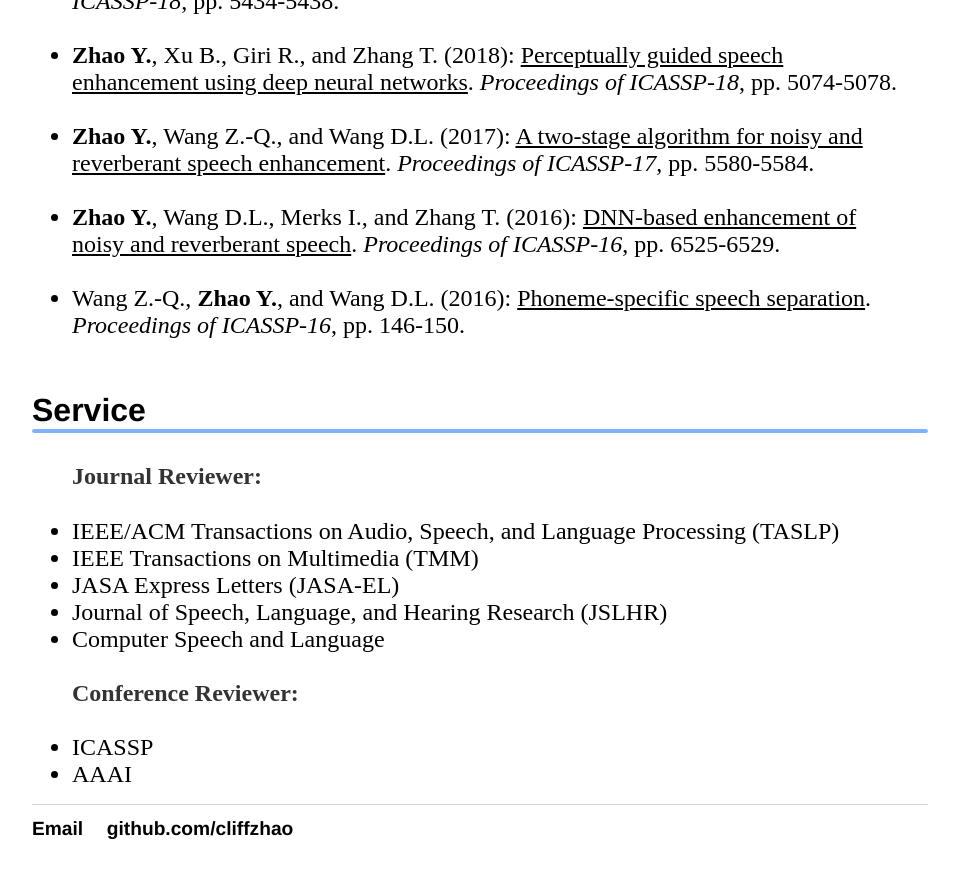
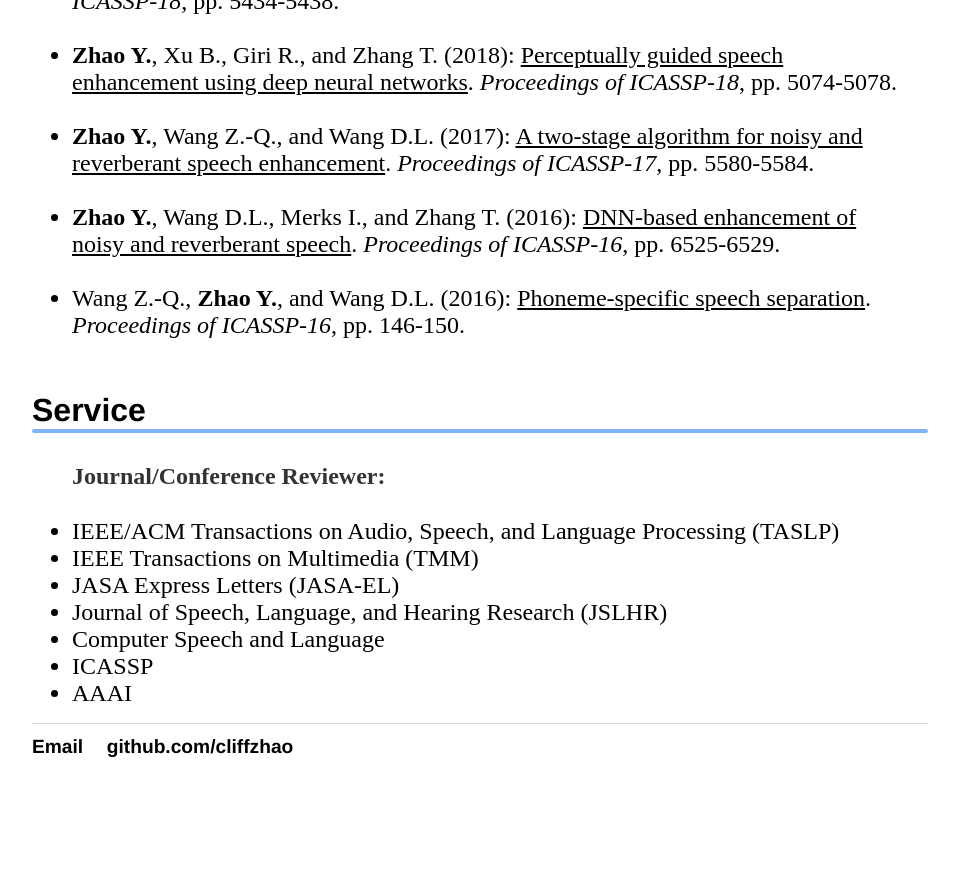
Before and after one commit to cliffzhao/cliffzhao.github.io, a Jekyll site: the page built from index.html, in a window 1280 px wide and 900 px high, scrolled down 2265 px. Shown: the top 878 px of the window, without its empty margins (160-1119 px from the left). Built offline with Jekyll 4.4.1, drawn with Linux system fonts in a browser that asks for light colours; a style sheet for code colours, icons or effects is not loaded; after the commit the page ends 3083 px from its top, so only the background shows below that.

Commit message:
Update index.html

```diff
--- a/index.html
+++ b/index.html
@@ -191,10 +191,6 @@ hearing-impaired listeners in reverberant-noisy conditions</U></a>. <cite>Journa
 	  	<li>
         	Computer Speech and Language
 	  	</li>
-		</ul>
-
-	  	<ul>
-	  	<p><strong>Conference Reviewer:</strong></p>
 
 	  	<li>
       		ICASSP
```
Also changed, not shown: other parts of index.html (+1 -1 lines).
